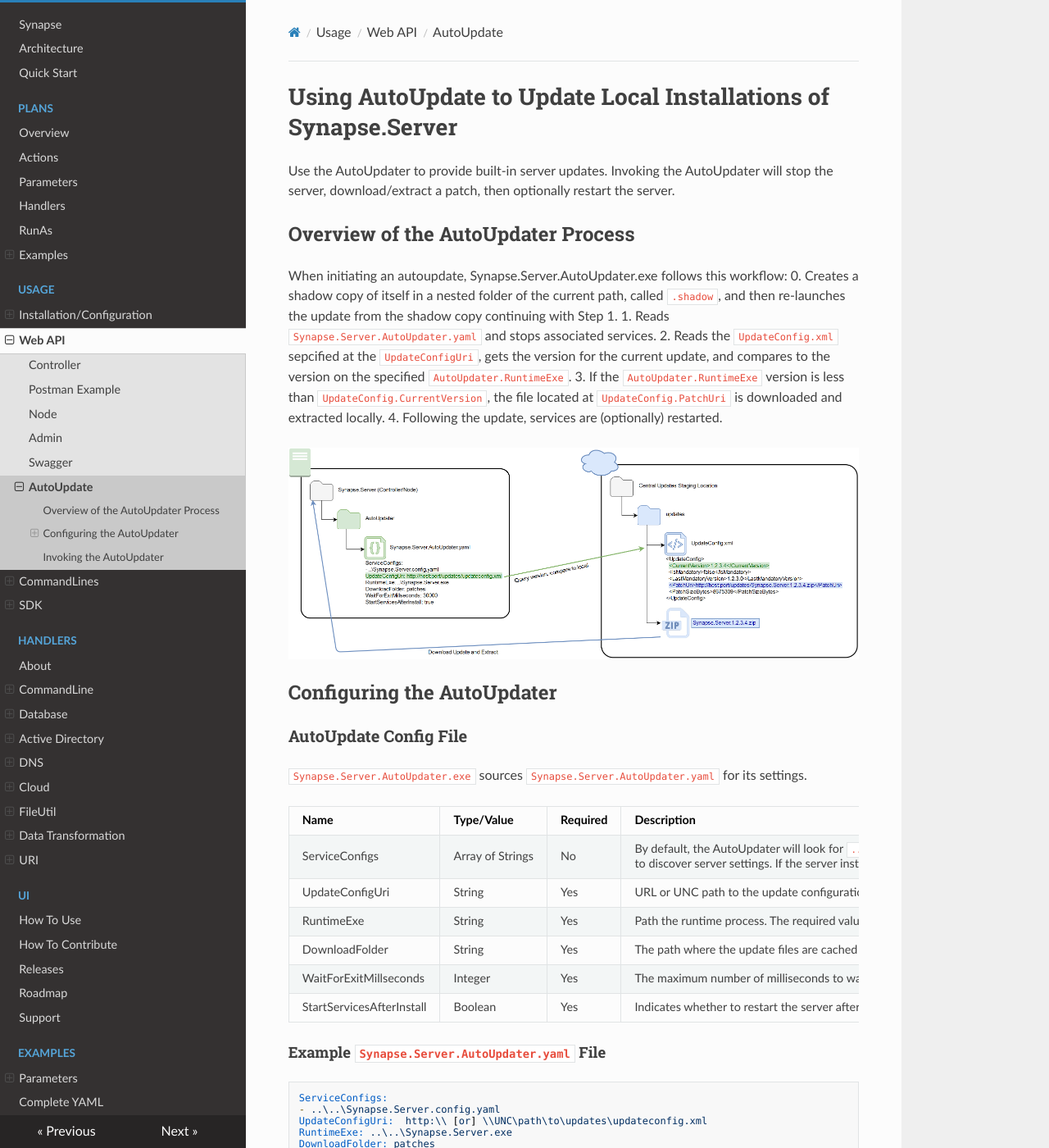
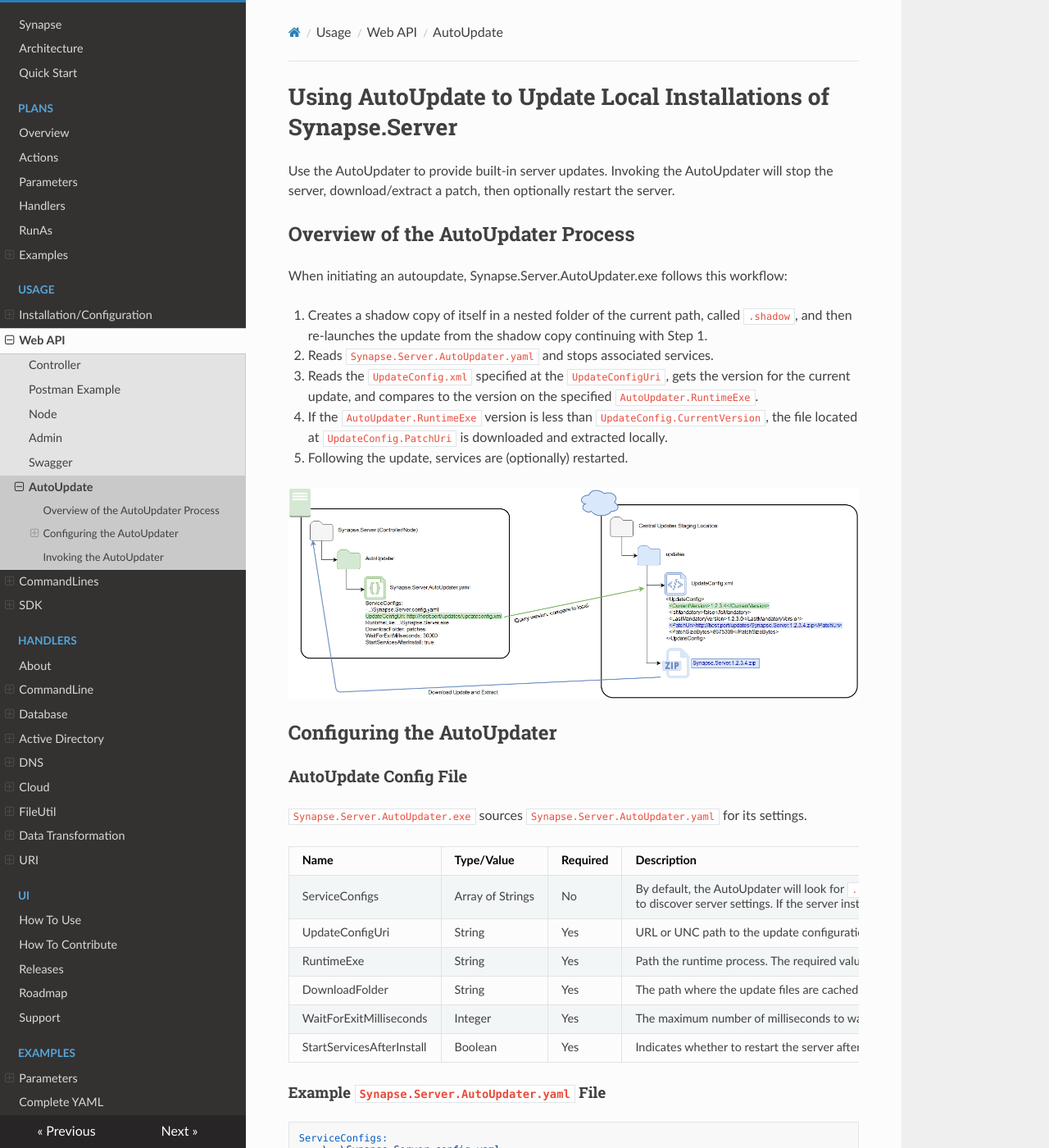
Before and after one commit to SynapseProject/synapse.docs, an MkDocs documentation site: the page built from docs/run/autoupdate.md, in a window 1280 px wide and 1400 px high. Shown: the whole window at 82% size. Built offline with MkDocs 1.6.1, drawn with Linux system fonts in a browser that asks for light colours; nearby versions of some CDN libraries; old or Windows-style settings are respelled for this version of MkDocs; some of the changed text lies outside the part shown.

Commit message:
spelling/format errors

````diff
--- a/docs/run/autoupdate.md
+++ b/docs/run/autoupdate.md
@@ -5,9 +5,10 @@ Use the AutoUpdater to provide built-in server updates.  Invoking the AutoUpdate
 ## Overview of the AutoUpdater Process
 
 When initiating an autoupdate, Synapse.Server.AutoUpdater.exe follows this workflow:
+
 0. Creates a shadow copy of itself in a nested folder of the current path, called `.shadow`, and then re-launches the update from the shadow copy continuing with Step 1.
 1. Reads `Synapse.Server.AutoUpdater.yaml` and stops associated services.
-2. Reads the `UpdateConfig.xml` sepcified at the `UpdateConfigUri`, gets the version for the current update, and compares to the version on the specified `AutoUpdater.RuntimeExe`.
+2. Reads the `UpdateConfig.xml` specified at the `UpdateConfigUri`, gets the version for the current update, and compares to the version on the specified `AutoUpdater.RuntimeExe`.
 3. If the `AutoUpdater.RuntimeExe` version is less than `UpdateConfig.CurrentVersion`, the file located at `UpdateConfig.PatchUri` is downloaded and extracted locally.
 4. Following the update, services are (optionally) restarted.
 
@@ -27,7 +28,7 @@ When initiating an autoupdate, Synapse.Server.AutoUpdater.exe follows this workf
 |UpdateConfigUri|String|Yes|URL or UNC path to the update configuration file.  See [Update Config File](#update-config-file) below for more information.
 |RuntimeExe|String|Yes|Path the runtime process.  The required value is `..\..\Synapse.Server.exe`.
 |DownloadFolder|String|Yes|The path where the update files are cached during the update process.
-|WaitForExitMillseconds|Integer|Yes|The maximum number of milliseconds to wait before terminating the AutoUpdater.
+|WaitForExitMilliseconds|Integer|Yes|The maximum number of milliseconds to wait before terminating the AutoUpdater.
 |StartServicesAfterInstall|Boolean|Yes|Indicates whether to restart the server after AutoUpdate is complete.
 
 #### Example `Synapse.Server.AutoUpdater.yaml` File
@@ -38,7 +39,7 @@ ServiceConfigs:
 UpdateConfigUri:  http:\\ [or] \\UNC\path\to\updates\updateconfig.xml
 RuntimeExe: ..\..\Synapse.Server.exe
 DownloadFolder: patches
-WaitForExitMillseconds: 30000
+WaitForExitMilliseconds: 30000
 StartServicesAfterInstall: false
 ```
 
````
